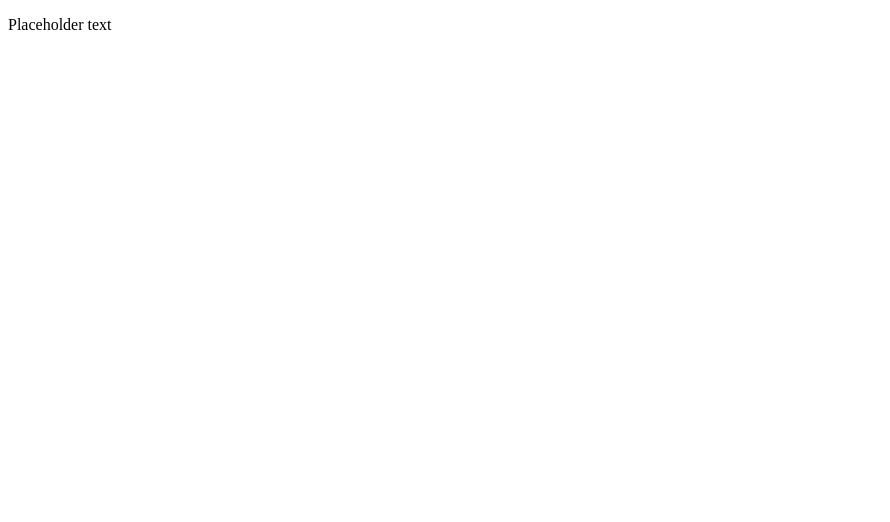
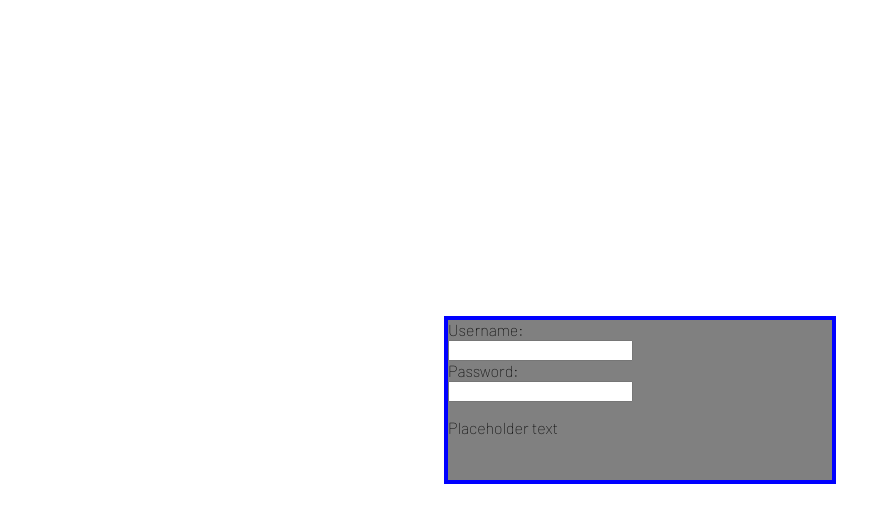
Before and after one commit to melanierabas/login-ui, a plain HTML site: page index.html in a window 1280 px wide. Shown: the whole page, without its empty margins (0-890 px from the left). Drawn offline with Linux system fonts and the light colour scheme.

Commit message:
class login UI

```diff
--- a/index.html
+++ b/index.html
@@ -5,7 +5,7 @@
     <meta http-equiv="X-UA-Compatible" content="IE=edge">
     <meta name="viewport" content="width=device-width, initial-scale=1.0">
     <link href= "styles.css" rel= "stylesheet">
-
+    <link rel="preconnect" href="https://fonts.googleapis.com"><link rel="preconnect" href="https://fonts.gstatic.com" crossorigin><link href="https://fonts.googleapis.com/css2?family=Barlow:wght@100&display=swap" rel="stylesheet">
     <title>Inspirations</title>
 </head>
 <body>
@@ -13,7 +13,12 @@
     <div class="container-fluid">
         <!--Step 2 create a box -->
         <div class="login-box">
-          <p>Placeholder text</p>
+            <form>
+                <label for="username">Username:</label><br>
+                <input type="text" id="username" name="username"><br>
+                <label for="pwd">Password:</label><br>
+                <input type="password" id="pwd" name="pwd">
+              </form><p>Placeholder text</p>
         </div>
     </div>
 
--- a/styles.css
+++ b/styles.css
@@ -0,0 +1,21 @@
+html,body{
+    margin: 0px;
+    font-family: 'Barlow', sans-serif;
+}
+.container-fluid{
+    display: flex;
+    justify-content:center;
+    align-items : center;
+    width: 100vw;
+    height : 100vh;
+}
+.login-box{
+   border-style: solid;
+   border-width: 4px;
+   border-color: blue;
+   background-color: grey;
+   min-width: 30%;
+   min-height: 20%;
+   display:flex;
+   flex-direction: column;
+}
```
